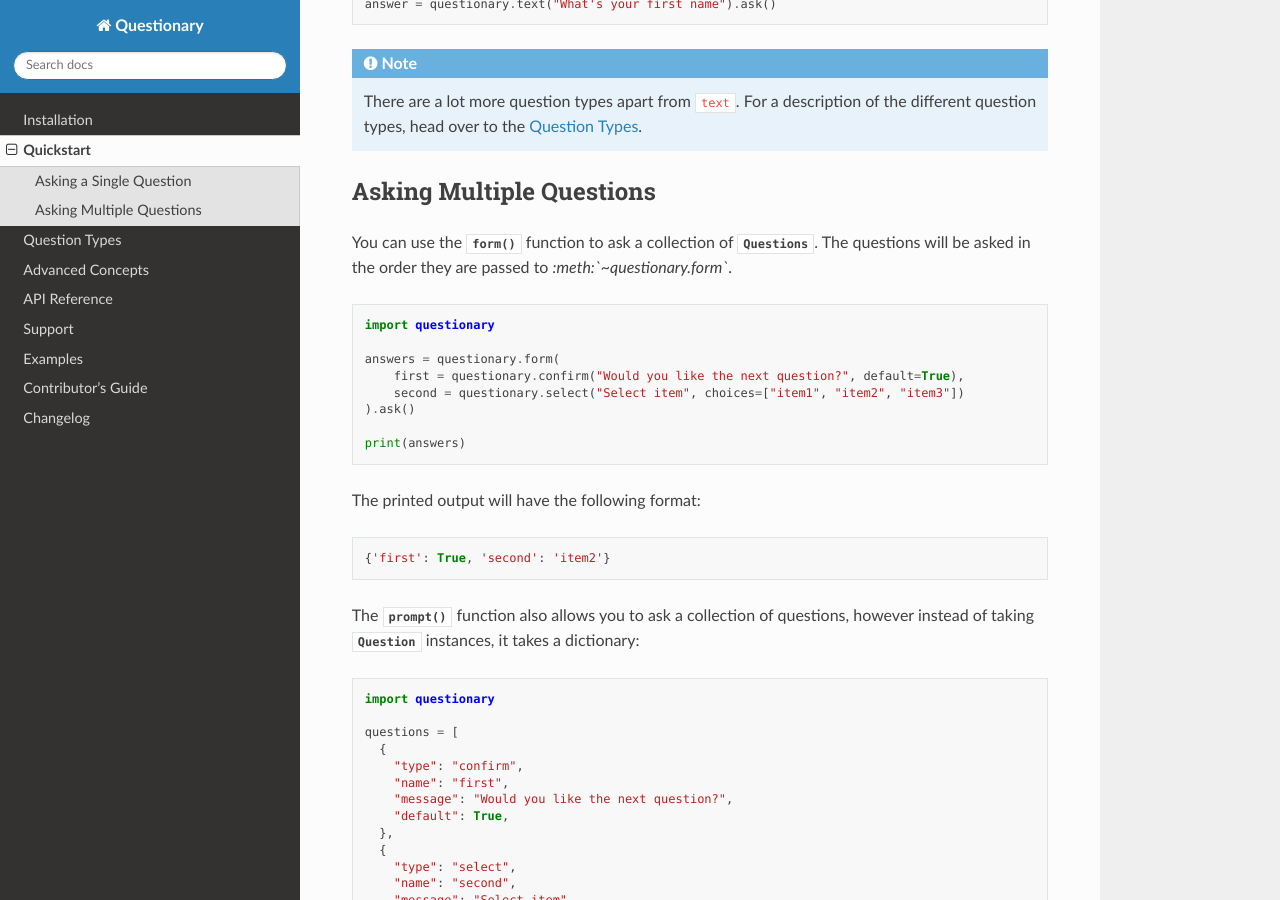
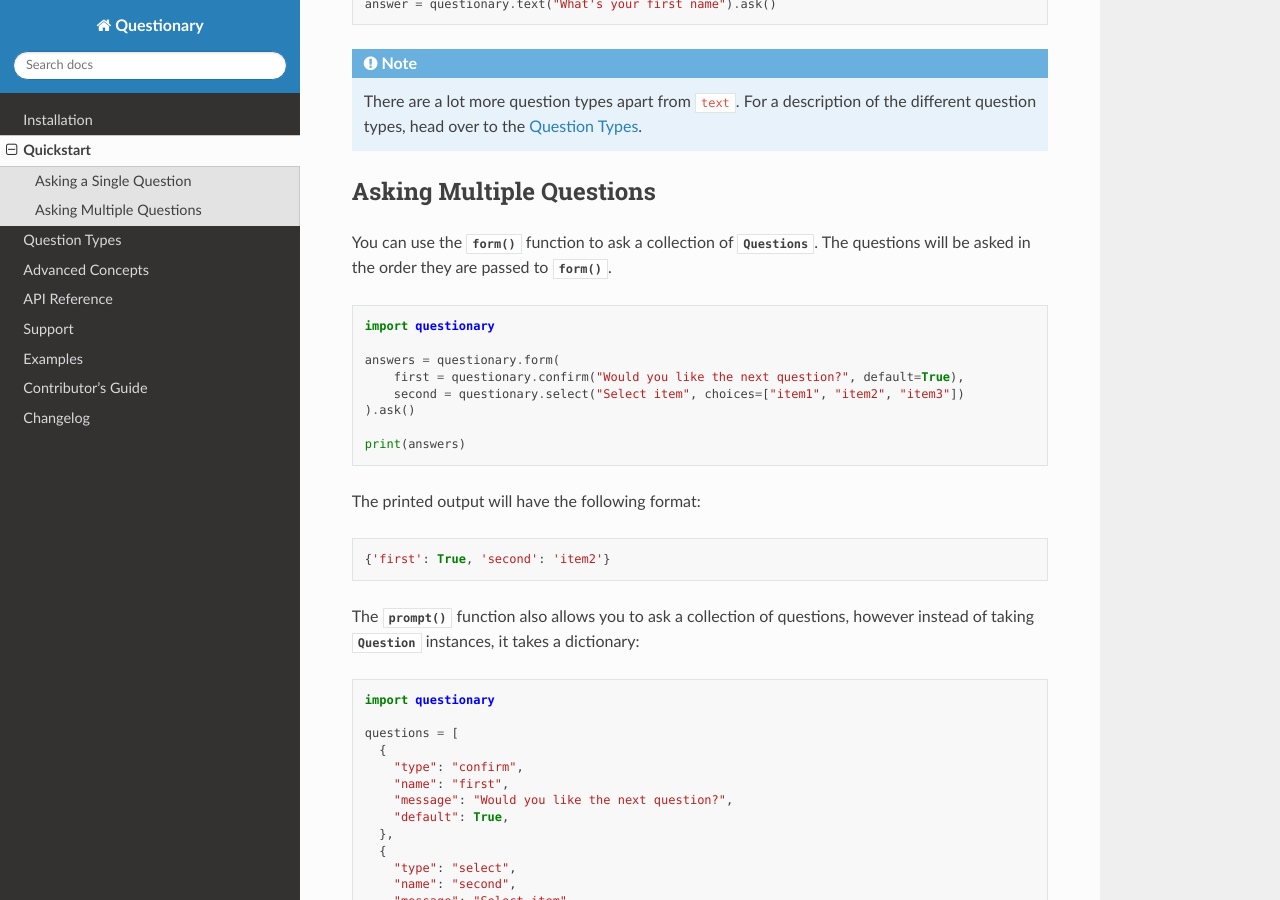
Before and after one commit to tmbo/questionary, a Sphinx documentation site: the page built from docs/pages/quickstart.rst, in a window 1280 px wide and 900 px high, scrolled down 979 px. Built offline with Sphinx 7.4.7 and the Read the Docs theme 3.1.0, drawn with Linux system fonts in a browser that asks for light colours.

Commit message:
Fix reStructuredText syntax error in quickstart docs
Remove extra backtick in :meth: directive reference to questionary.form.
The syntax should be :meth:\`~questionary.form\` not \`:meth:\`~questionary.form\`\`.

Fixes #380

```diff
--- a/docs/pages/quickstart.rst
+++ b/docs/pages/quickstart.rst
@@ -63,7 +63,7 @@ Asking Multiple Questions
 
 You can use the :meth:`~questionary.form` function to ask a collection
 of :class:`Questions <questionary.Question>`. The questions will be asked in
-the order they are passed to `:meth:`~questionary.form``.
+the order they are passed to :meth:`~questionary.form`.
 
 .. code:: python3
 
```
